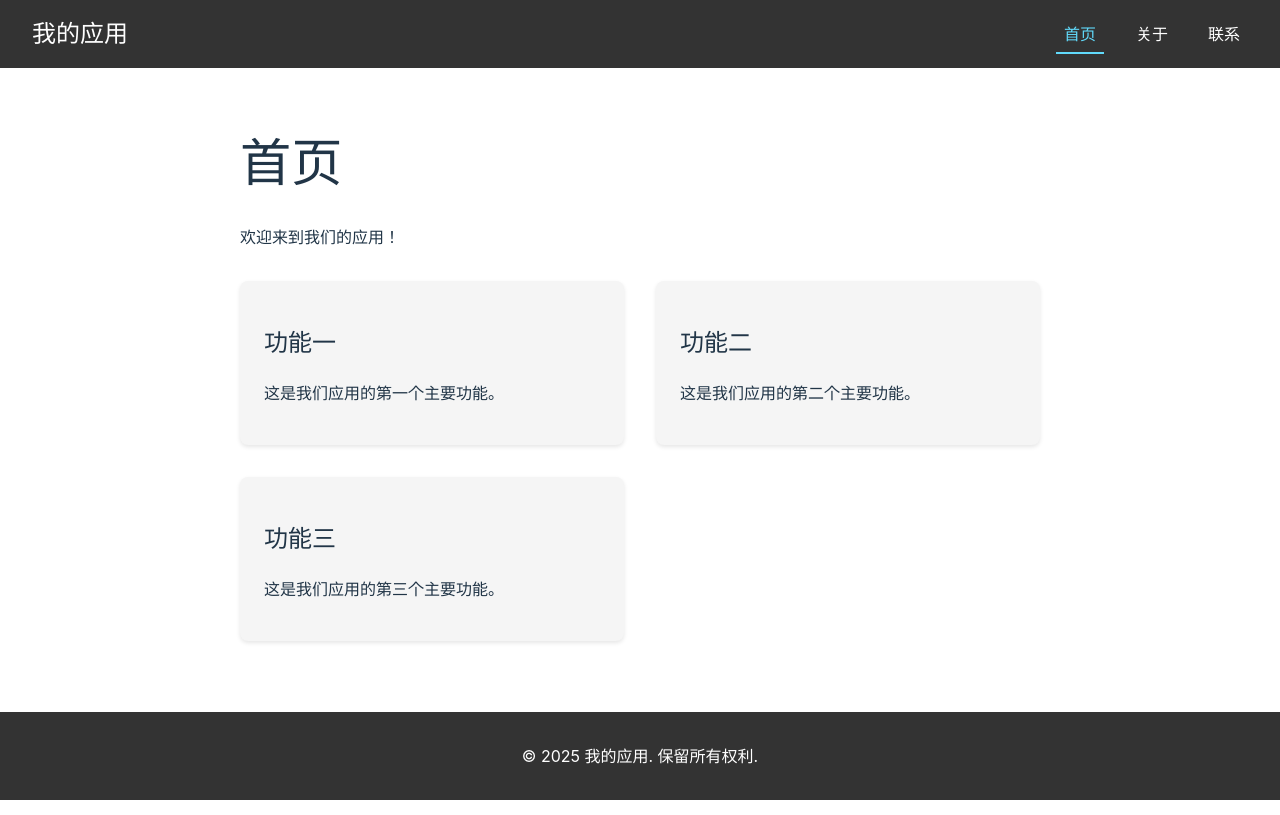
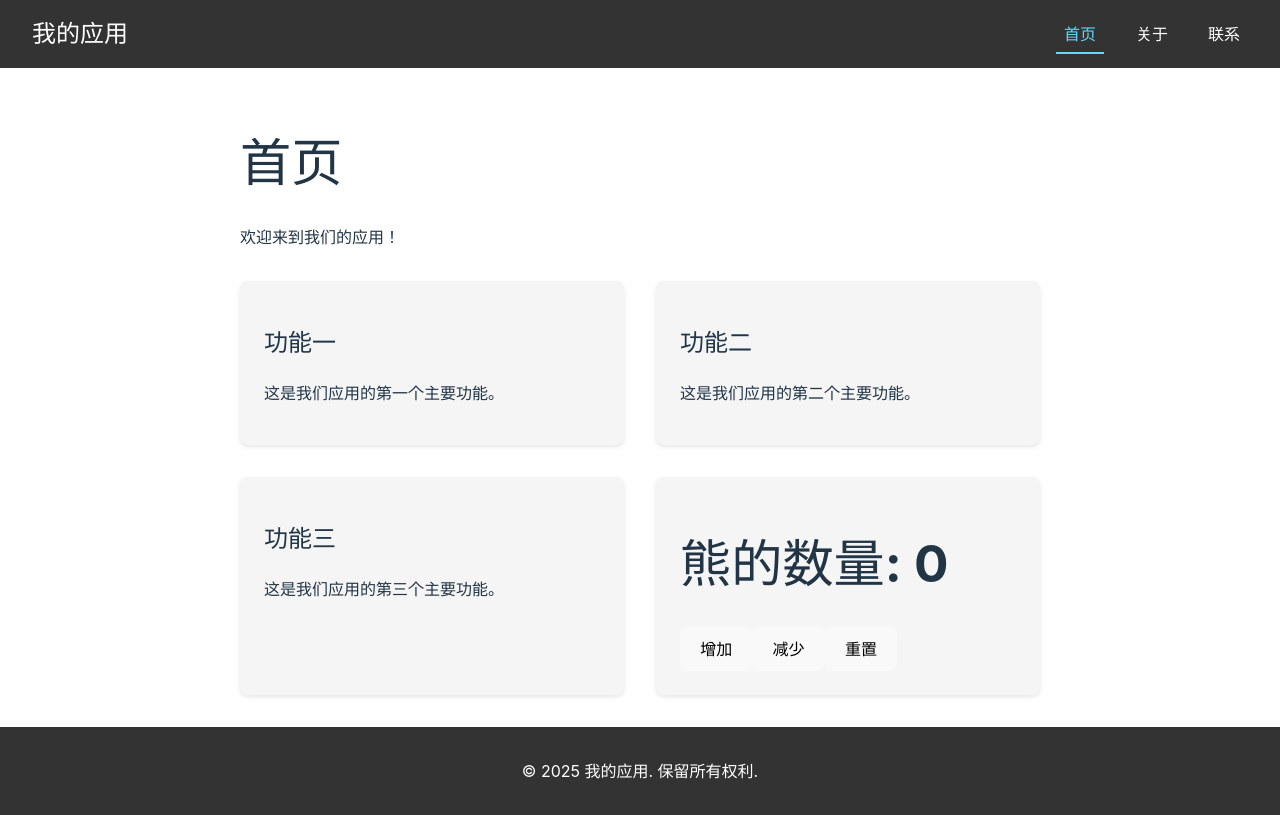
Before and after one commit to XiongYiYiYi/reactCli, a React (Vite) app: page / in a window 1280 px wide. Built offline with nearby package versions, Linux system fonts and the light colour scheme.

Commit message:
feat: 增加zustand使用用例

```diff
--- a/package.json
+++ b/package.json
@@ -12,7 +12,8 @@
   "dependencies": {
     "react": "^18.3.1",
     "react-dom": "^18.3.1",
-    "react-router-dom": "^7.2.0"
+    "react-router-dom": "^7.2.0",
+    "zustand": "^5.0.3"
   },
   "devDependencies": {
     "@eslint/js": "^9.13.0",
--- a/src/pages/Home.tsx
+++ b/src/pages/Home.tsx
@@ -1,8 +1,11 @@
-import React from 'react';
-import SimpleNavbar from '../components/SimpleNavbar';
-import SimpleFooter from '../components/SimpleFooter';
+import React from "react";
+import SimpleNavbar from "../components/SimpleNavbar";
+import SimpleFooter from "../components/SimpleFooter";
+import useStore from "../stores/useStore";
 
 const Home: React.FC = () => {
+  // 从 store 中获取状态和方法
+  const { bears, increase, decrease, reset } = useStore();
   return (
     <div className="app-container">
       <SimpleNavbar />
@@ -23,6 +26,12 @@ const Home: React.FC = () => {
               <h2>功能三</h2>
               <p>这是我们应用的第三个主要功能。</p>
             </div>
+            <div className="feature">
+              <h1>熊的数量: {bears}</h1>
+              <button onClick={() => increase(1)}>增加</button>
+              <button onClick={() => decrease(1)}>减少</button>
+              <button onClick={reset}>重置</button>
+            </div>
           </div>
         </div>
       </main>
--- /dev/null
+++ b/src/stores/useStore.ts
@@ -0,0 +1,19 @@
+import { create } from 'zustand'
+
+// 定义 store 的状态类型
+interface BearState {
+  bears: number
+  increase: (by: number) => void
+  decrease: (by: number) => void
+  reset: () => void
+}
+
+// 创建 store
+const useStore = create<BearState>((set) => ({
+  bears: 0,
+  increase: (by) => set((state) => ({ bears: state.bears + by })),
+  decrease: (by) => set((state) => ({ bears: state.bears - by })),
+  reset: () => set({ bears: 0 }),
+}))
+
+export default useStore
```
Also changed, not shown: 1 other file (tests, documents, lock files or other folders).
